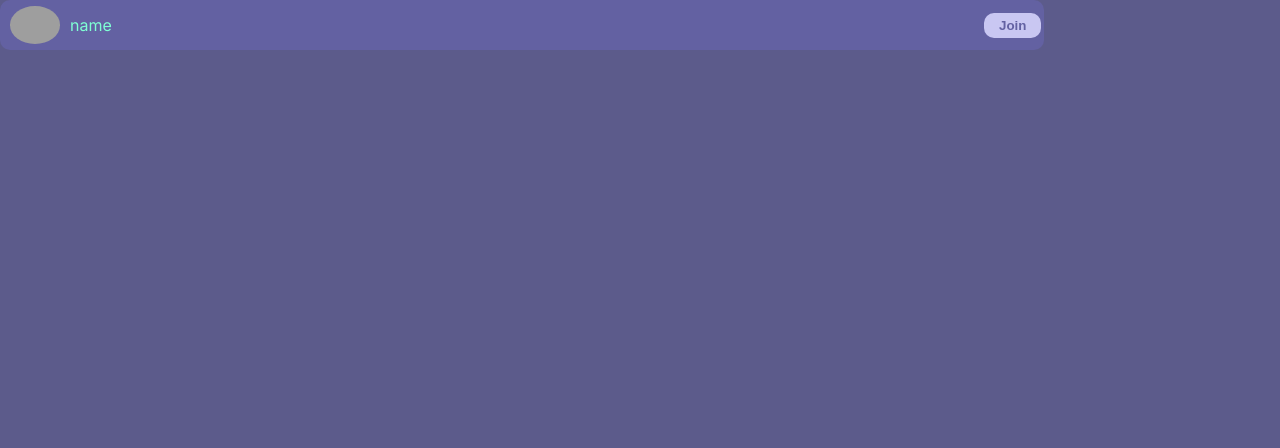
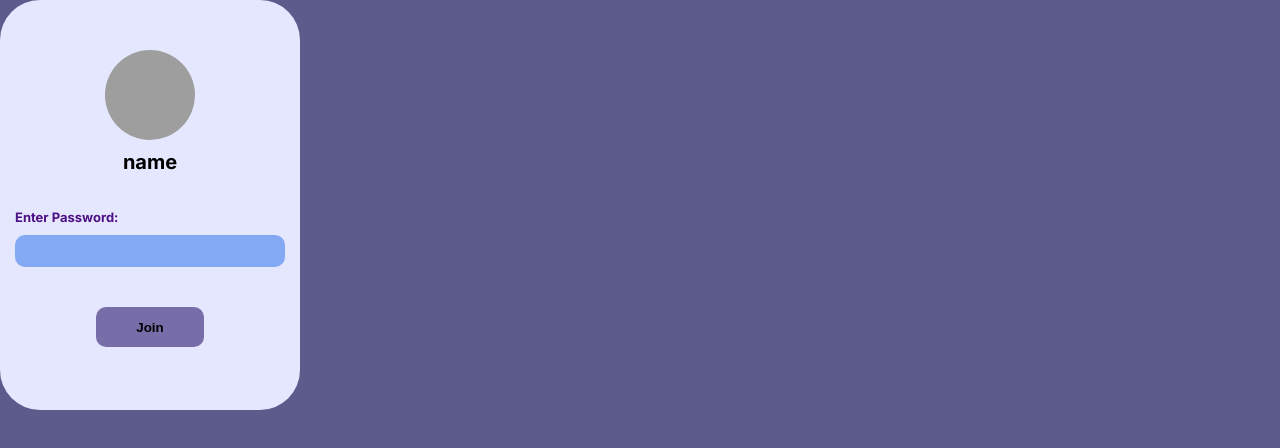
Before and after one commit to soufiane-amt/ft_transcendance, a Next.js app: page /chat/Create-channel in a window 1280 px wide. Shown: the top 448 px of the page. Built offline with nearby package versions, Linux system fonts and the light colour scheme.

Commit message:
Create ChannelPasswordInput

```diff
--- a/src/app/chat/Create-channel/page.tsx
+++ b/src/app/chat/Create-channel/page.tsx
@@ -1,7 +1,8 @@
 'use client'
 
 import { ChannelJoin } from '../../components/Create-channel/ChannelJoin/ChannelJoin'
-import { CommunicationInitiative } from '../../components/Create-channel/CommunicationInitiative/CommunicationInitiative.1'
+import { ChannelPasswordInput } from '../../components/Create-channel/ChannelPasswordInput/ChannelPasswordInput'
+import { UserInitiativeTalk } from '../../components/Create-channel/UserInitiativeTalk/UserInitiativeTalk.1'
 
 
 
@@ -11,8 +12,9 @@ export default function page() {
   const userData = { username: "username", avatar: "http://localhost:3001/chat/image/550e8400-e29b-41d4-a716-446655440000.jpeg"}
   return (
     <>
-        {/* <CommunicationInitiative userData={userData}/> */}
-        <ChannelJoin channelData={{name : "name", picture : "http://localhost:3001/chat/image/550e8400-e29b-41d4-a716-446655440000.jpeg", type : "type"}}/>
+        {/* <UserInitiativeTalk userData={userData}/> */}
+        {/* <ChannelJoin channelData={{name : "name", picture : "http://localhost:3001/chat/image/550e8400-e29b-41d4-a716-446655440000.jpeg", type : "type"}}/> */}
+        <ChannelPasswordInput channelData={{name : "name", picture : "http://localhost:3001/chat/image/550e8400-e29b-41d4-a716-446655440000.jpeg"}}/>
     </>
     // <ConfirmationDialog selectType={"Ban"}/>
     )
--- a/src/app/components/Channels/ChannelSetting/ChannelSetting.module.css
+++ b/src/app/components/Channels/ChannelSetting/ChannelSetting.module.css
@@ -4,6 +4,7 @@
     align-items: center;
 
     border-radius: 40px;
+    text-align: center;
 
 }
 
--- /dev/null
+++ b/src/app/components/Create-channel/ChannelPasswordInput/ChannelPasswordInput.module.css
@@ -0,0 +1,77 @@
+.channel_password_input{
+    display: flex;
+    flex-direction: column;
+    align-items: center;
+    width: 300px;
+    height: 400px;
+    background-color: #E5E7FF;
+    border-radius: 40px;
+    padding-top: 10px;
+}
+
+
+.channel_password_input__avatar{
+    width: 90px;
+    height: 90px;
+    border-radius: 50%;
+    background-color: #E5E7FF;
+    margin: 0 auto;
+    margin-top: 20px;
+}
+
+.channel_password_input__name{
+    font-size: 20px;
+    font-weight: bold;
+    margin-top: 10px;
+    text-align: center;
+}
+
+.channel_password_input__channel{
+    display: flex;
+    flex-direction: column;
+    align-items:center;
+    width: 100%;
+    margin-block: 20px 15px;
+}
+
+.channel_password__input_field{
+    display: flex;
+    flex-direction: column;
+    width: 90%;
+}
+
+.channel_password__input_field label{
+    font-size: 13px;
+    font-weight: bold;
+    margin-top: 20px;
+    text-align: left;
+    color: rgb(76, 16, 132);
+    font-weight: bolder;
+    margin-bottom: 10px;
+}
+
+.channel_password__input_field input{
+    height: 30px;
+    border-radius: 10px;
+    border: 1px solid rgb(76, 16, 132);
+    outline: none;
+    border: 0;
+    font-size: 15px;
+    margin-bottom: 40px;
+    background-color: #84A9F3;
+    padding-inline: 10px;
+}
+
+.channel_password__input_field button{
+    background-color: #776DA8;
+    outline: none;
+    border: 0;
+    width: 40%;
+    height: 40px;
+    border-radius: 10px;
+    color: rgb(0, 0, 0);
+    font-weight: bold;
+    align-self: center;
+    cursor: pointer;
+    line-height: normal;
+}
--- /dev/null
+++ b/src/app/components/Create-channel/ChannelPasswordInput/ChannelPasswordInput.tsx
@@ -0,0 +1,25 @@
+import style from './ChannelPasswordInput.module.css';
+
+
+interface ChannelPasswordInputProps{
+    channelData: {name : string, picture : string},
+}
+export function ChannelPasswordInput ({channelData}: ChannelPasswordInputProps)
+{
+
+    return (
+        <div className={style.channel_password_input}>
+            <div className={style.channel_password_input__channel}>
+                <img className={style.channel_password_input__avatar} src={channelData.picture} alt="avatar" />
+                <span className={style.channel_password_input__name}>{channelData.name}</span>
+            </div>
+            <div className={style.channel_password__input_field}>
+                <label >Enter Password:</label>
+                <input type='password'  />
+                <button>
+                    Join
+                </button>
+            </div>
+        </div>
+    )
+}
--- a/src/app/components/Create-channel/CommunicationInitiative/CommunicationInitiative.1.tsx
+++ b/src/app/components/Create-channel/CommunicationInitiative/CommunicationInitiative.1.tsx
@@ -1,11 +1,11 @@
-import style from './CommunicationInitiative.module.css';
+import style from './UserInitiativeTalk.module.css';
 
-export interface CommunicationInitiativeProps
+export interface UserInitiativeTalkProps
 {
     userData: {username : string, avatar : string},
 }
 
-export function CommunicationInitiative({ userData }: CommunicationInitiativeProps) {
+export function UserInitiativeTalk({ userData }: UserInitiativeTalkProps) {
     return (
         <div className={style.communication_initiative}>
             <div className={style.communication_initiative__user}>
```
